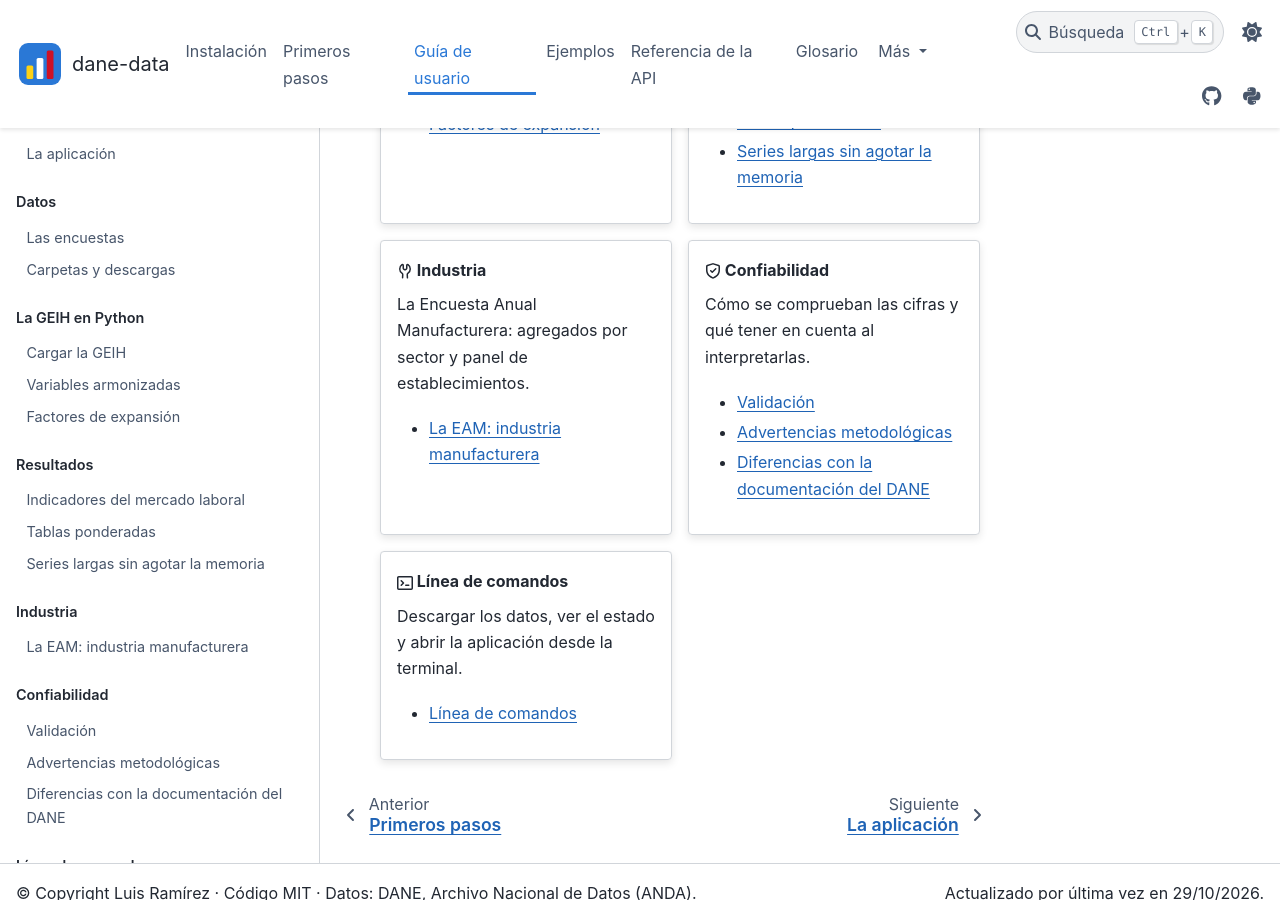
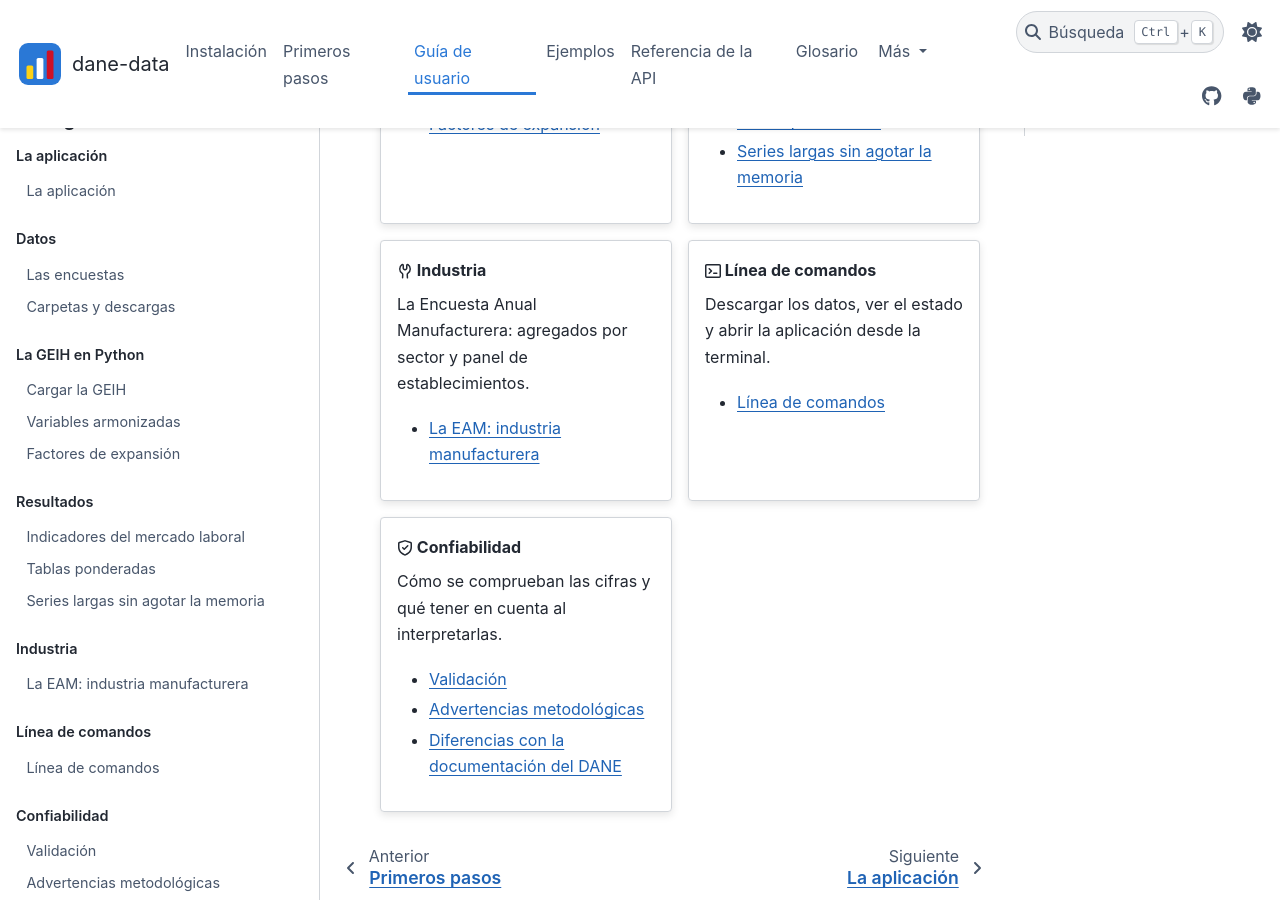
Before and after one commit to IntegralIndefinida/DANE-data, a Sphinx documentation site: the page built from docs/guia/index.md, in a window 1280 px wide and 900 px high, scrolled down 724 px. Built offline with Sphinx 7.4.7 and the PyData theme 0.15.4, drawn with Linux system fonts in a browser that asks for light colours.

Commit message:
Poner la línea de comandos antes de Confiabilidad en la guía

````diff
--- a/docs/guia/index.md
+++ b/docs/guia/index.md
@@ -42,18 +42,18 @@ La Encuesta Anual Manufacturera: agregados por sector y panel de establecimiento
 * {doc}`eam`
 :::
 
+:::{grid-item-card} {octicon}`terminal` Línea de comandos
+Descargar los datos, ver el estado y abrir la aplicación desde la terminal.
+
+* {doc}`cli`
+:::
+
 :::{grid-item-card} {octicon}`shield-check` Confiabilidad
 Cómo se comprueban las cifras y qué tener en cuenta al interpretarlas.
 
 * {doc}`validacion`
 * {doc}`advertencias`
 * {doc}`diferencias`
-:::
-
-:::{grid-item-card} {octicon}`terminal` Línea de comandos
-Descargar los datos, ver el estado y abrir la aplicación desde la terminal.
-
-* {doc}`cli`
 :::
 ::::
 
@@ -99,16 +99,16 @@ eam
 
 ```{toctree}
 :hidden:
+:caption: Línea de comandos
+
+cli
+```
+
+```{toctree}
+:hidden:
 :caption: Confiabilidad
 
 validacion
 advertencias
 diferencias
 ```
-
-```{toctree}
-:hidden:
-:caption: Línea de comandos
-
-cli
-```
````
